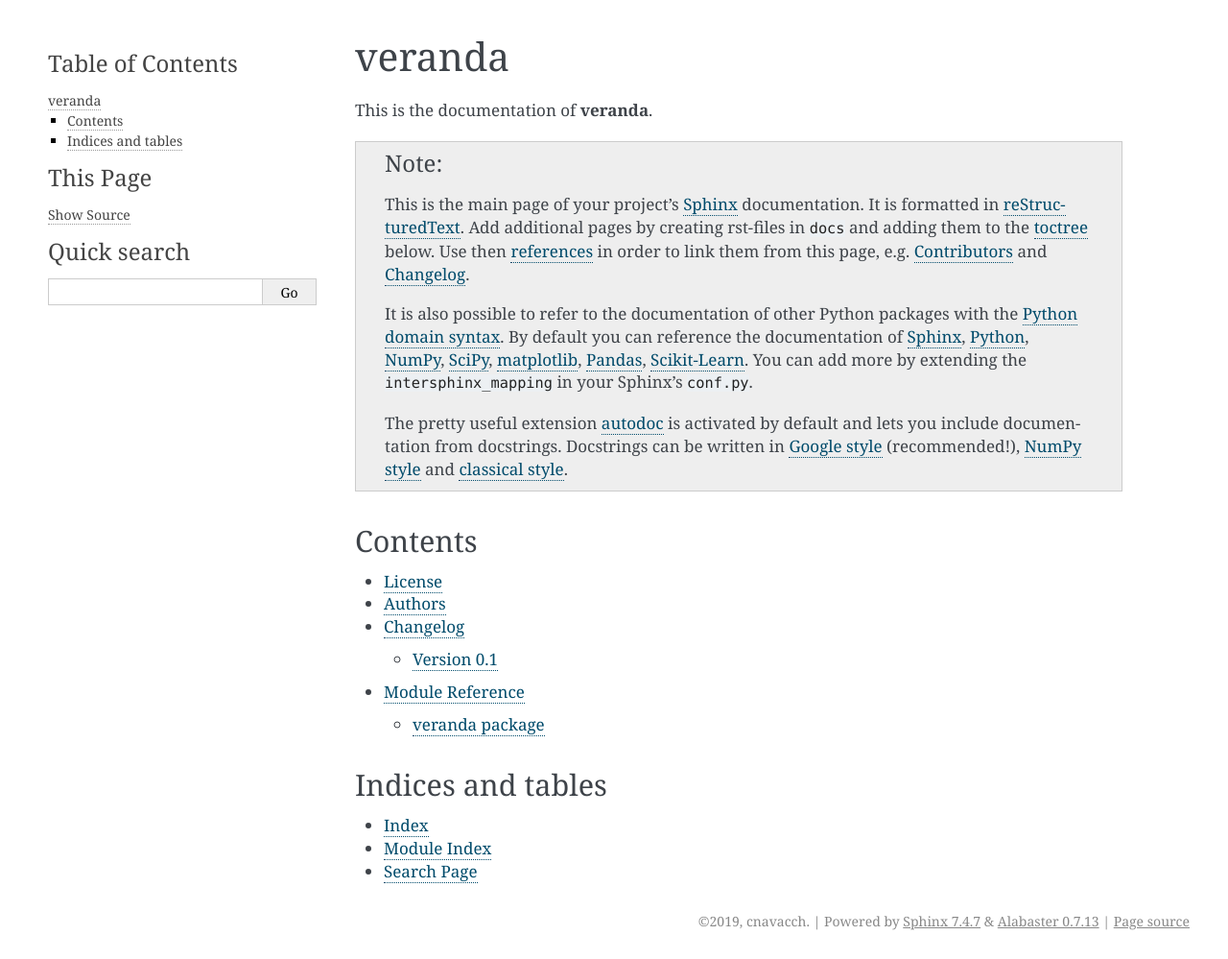
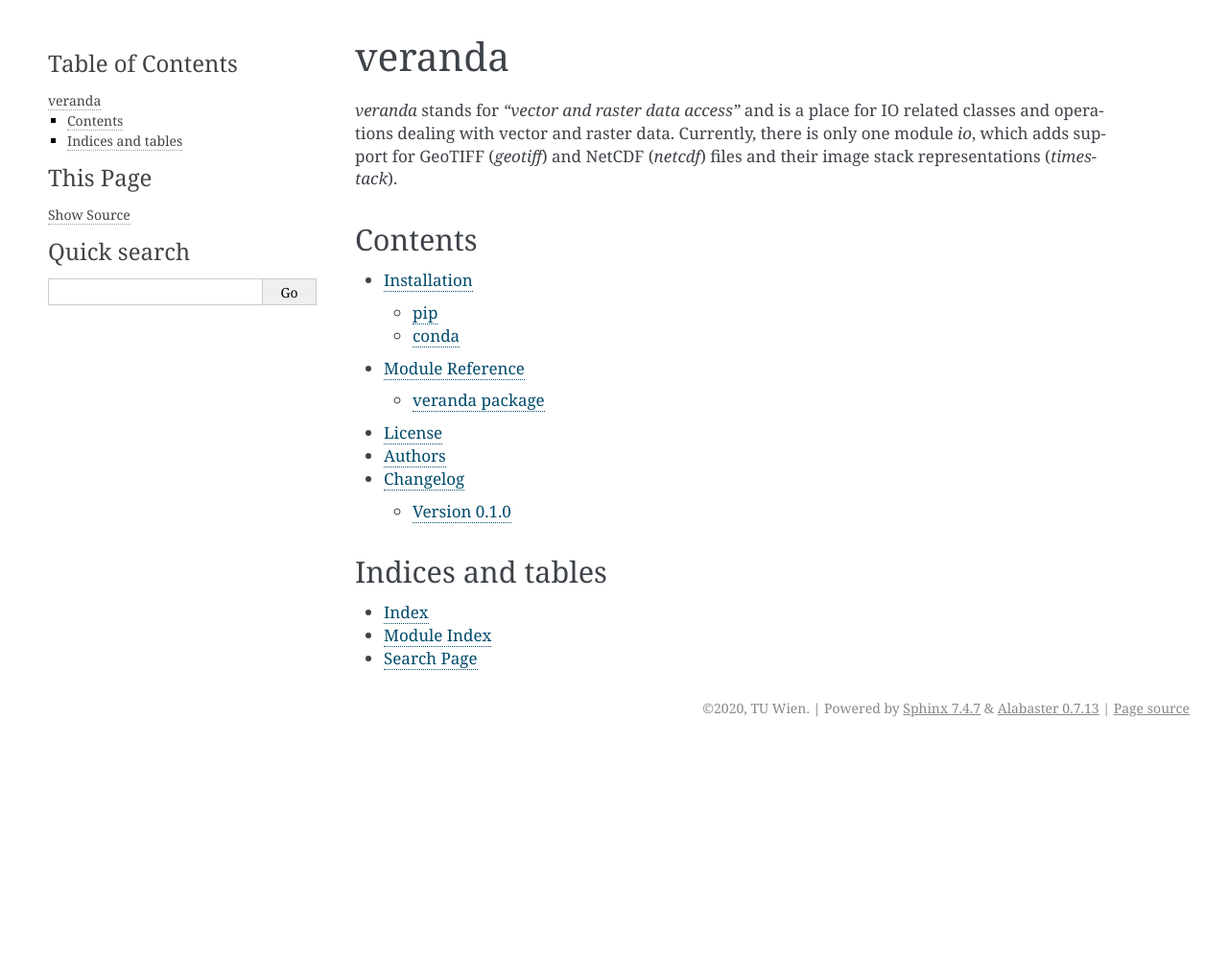
Before and after one commit to TUW-GEO/veranda, a Sphinx documentation site: the page built from docs/index.rst, in a window 1280 px wide. Shown: the whole page at 96% size. Built offline with Sphinx 7.4.7, drawn with Linux system fonts in a browser that asks for light colours; after the commit the page ends 900 px from its top, so only the background shows below that.

Commit message:
made everything ready for the first release: "docs" files, README, authors, changelog, requirements, travis and setup.cfg

```diff
--- a/AUTHORS.rst
+++ b/AUTHORS.rst
@@ -2,4 +2,6 @@
 Contributors
 ============
 
-* cnavacch <claudio.navacchi@tuwien.ac.at>
+* Claudio Navacchi (cnavacch) <claudio.navacchi@geo.tuwien.ac.at>
+* Sebastian Hahn (sebhahn) <sebastian.hahn@geo.tuwien.ac.at>
+* Bernhard Bauer-Marschallinger <bbm@geo.tuwien.ac.at>
--- a/docs/conf.py
+++ b/docs/conf.py
@@ -82,7 +82,7 @@ master_doc = 'index'
 
 # General information about the project.
 project = u'veranda'
-copyright = u'2019, cnavacch'
+copyright = u'2020, TU Wien'
 
 # The version info for the project you're documenting, acts as replacement for
 # |version| and |release|, also used in various other places throughout the
@@ -236,7 +236,7 @@ latex_elements = {
 # (source start file, target name, title, author, documentclass [howto/manual]).
 latex_documents = [
   ('index', 'user_guide.tex', u'veranda Documentation',
-   u'cnavacch', 'manual'),
+   u'TU Wien', 'manual'),
 ]
 
 # The name of an image file (relative to this directory) to place at the top of
--- a/docs/index.rst
+++ b/docs/index.rst
@@ -2,25 +2,9 @@
 veranda
 =======
 
-This is the documentation of **veranda**.
-
-.. note::
-
-    This is the main page of your project's `Sphinx`_ documentation.
-    It is formatted in `reStructuredText`_. Add additional pages
-    by creating rst-files in ``docs`` and adding them to the `toctree`_ below.
-    Use then `references`_ in order to link them from this page, e.g.
-    :ref:`authors` and :ref:`changes`.
-
-    It is also possible to refer to the documentation of other Python packages
-    with the `Python domain syntax`_. By default you can reference the
-    documentation of `Sphinx`_, `Python`_, `NumPy`_, `SciPy`_, `matplotlib`_,
-    `Pandas`_, `Scikit-Learn`_. You can add more by extending the
-    ``intersphinx_mapping`` in your Sphinx's ``conf.py``.
-
-    The pretty useful extension `autodoc`_ is activated by default and lets
-    you include documentation from docstrings. Docstrings can be written in
-    `Google style`_ (recommended!), `NumPy style`_ and `classical style`_.
+*veranda* stands for *"vector and raster data access"* and is a place for IO related classes and operations dealing
+with vector and raster data. Currently, there is only one module `io`, which adds support for GeoTIFF (`geotiff`) and
+NetCDF (`netcdf`) files and their image stack representations (`timestack`).
 
 
 Contents
@@ -29,10 +13,12 @@ Contents
 .. toctree::
    :maxdepth: 2
 
+   Installation <install>
+   Module Reference <api/modules>
    License <license>
    Authors <authors>
    Changelog <changelog>
-   Module Reference <api/modules>
+
 
 
 Indices and tables
--- a/requirements.txt
+++ b/requirements.txt
@@ -1,4 +1,7 @@
+gdal<=3.0.0
 numpy
 pandas
+pyproj
 netCDF4
 xarray
+dask
```
Also changed, not shown: CHANGELOG.rst (+5 -6 lines), README.md (added, +92 -0 lines), README.rst (deleted, +0 -19 lines), docs/install.rst (added, +58 -0 lines), setup.cfg (+21 -14 lines), .readthedocs.yml (added), .travis.yml (added), LICENSE.txt.
